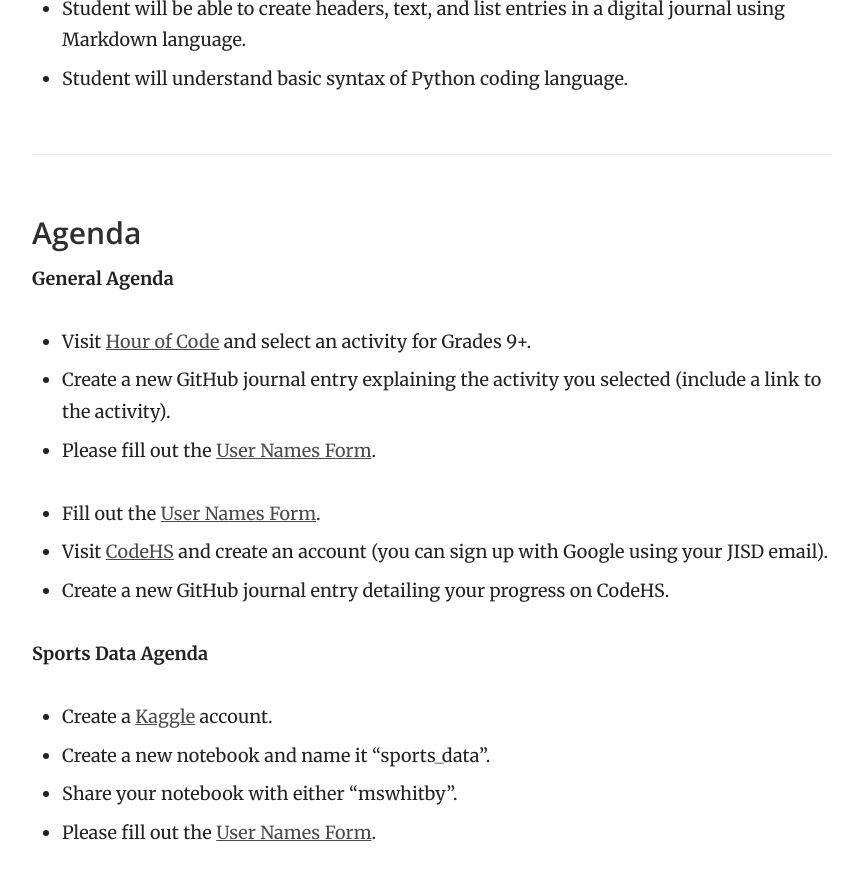
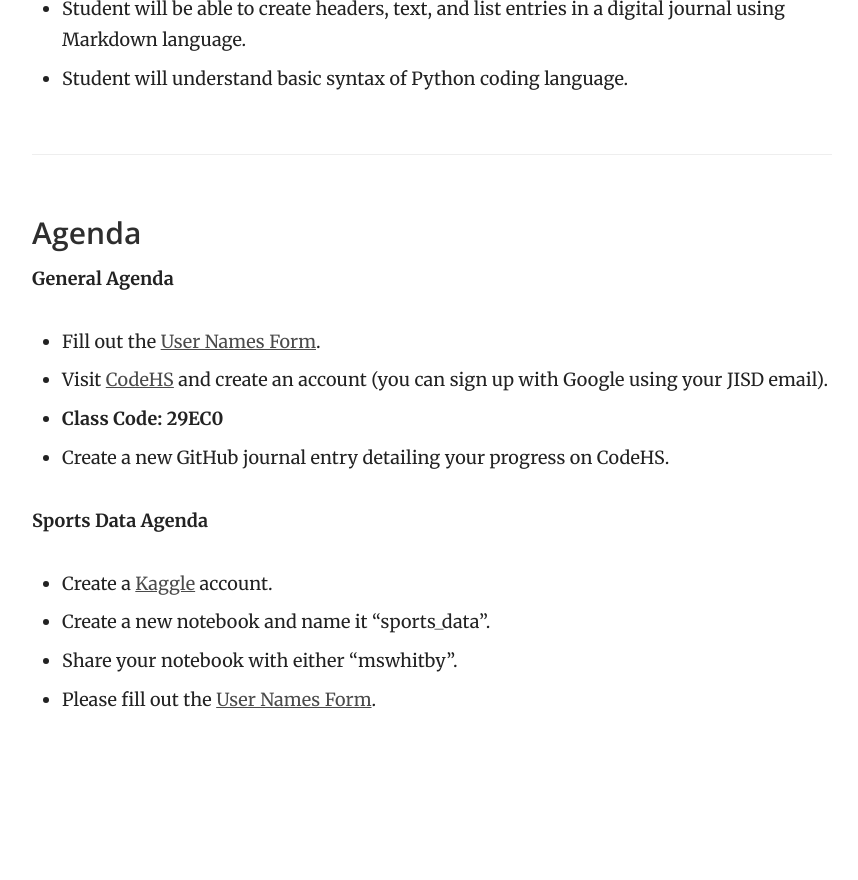
Before and after one commit to mswhitby/classroom, a Jekyll site: the page built from _docs/courses/csf.md, in a window 1280 px wide and 900 px high, scrolled down 2711 px. Shown: the top 880 px of the window, without its empty margins (358-1216 px from the left). Built offline with Jekyll 4.4.1, drawn with Linux system fonts in a browser that asks for light colours; after the commit the page ends 3478 px from its top, so only the background shows below that.

Commit message:
Update class files

```diff
--- a/_docs/courses/csf.md
+++ b/_docs/courses/csf.md
@@ -50,12 +50,9 @@ order: 1
 
 ### Agenda
 **General Agenda**
-- Visit [Hour of Code](https://hourofcode.com/) and select an activity for Grades 9+.
-- Create a new GitHub journal entry explaining the activity you selected (include a link to the activity).
-- Please fill out the [User Names Form](https://forms.gle/W9AinBmFJYDqwMq37).
-
 - Fill out the [User Names Form](https://forms.gle/W9AinBmFJYDqwMq37).
 - Visit [CodeHS](https://codehs.com/go/29EC0) and create an account (you can sign up with Google using your JISD email).
+- **Class Code: 29EC0**
 - Create a new GitHub journal entry detailing your progress on CodeHS.
 
 **Sports Data Agenda**
```
Also changed, not shown: _docs/courses/cs1.md (+1 -0 lines).
